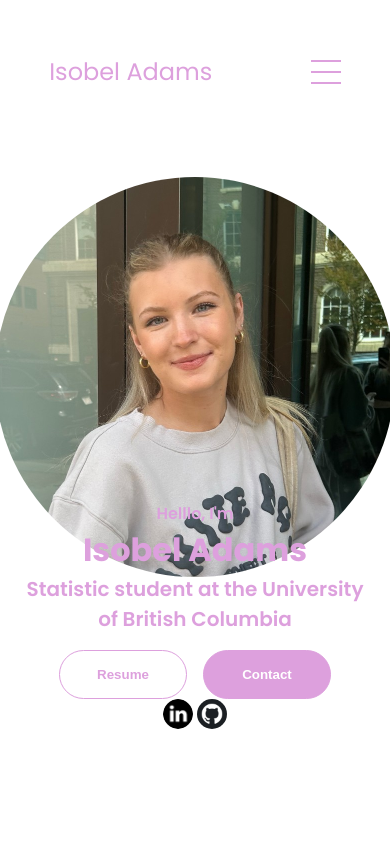
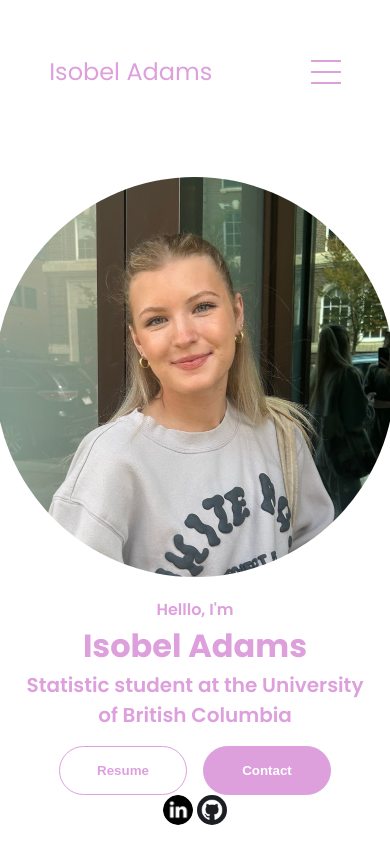
Before and after one commit to isobela/portfolio, a plain HTML site: page index.html in a window 390 px wide. Shown: the top 844 px of the page. Drawn offline with Linux system fonts and the light colour scheme.

Commit message:
fixing mobile view

```diff
--- a/mediaqueries.css
+++ b/mediaqueries.css
@@ -15,7 +15,7 @@
   @media screen and (max-width: 1200px) {
 
     .section__text {
-        padding-top: 7rem; /* Adds space between the image and text */
+        padding-top: 13rem; /* Adds space between the image and text */
     }
     #profie .section__text {
         margin-top: 5rem;
@@ -64,7 +64,7 @@
     }
 
     .section__text {
-        padding-top: 7rem; /* Adds space between the image and text */
+        padding-top: 13rem; /* Adds space between the image and text */
     }
     #profile {
       height: 83vh;
```
